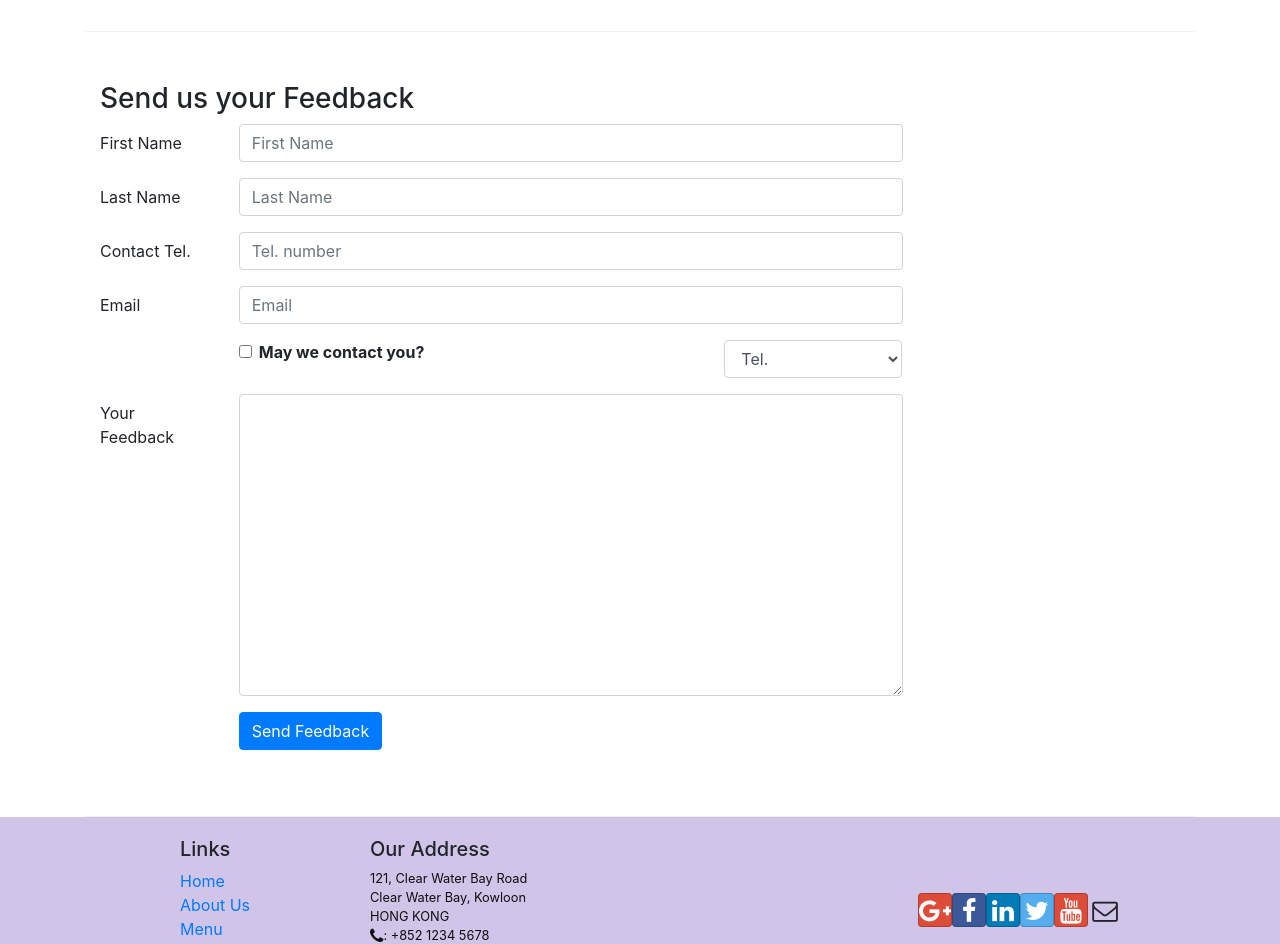
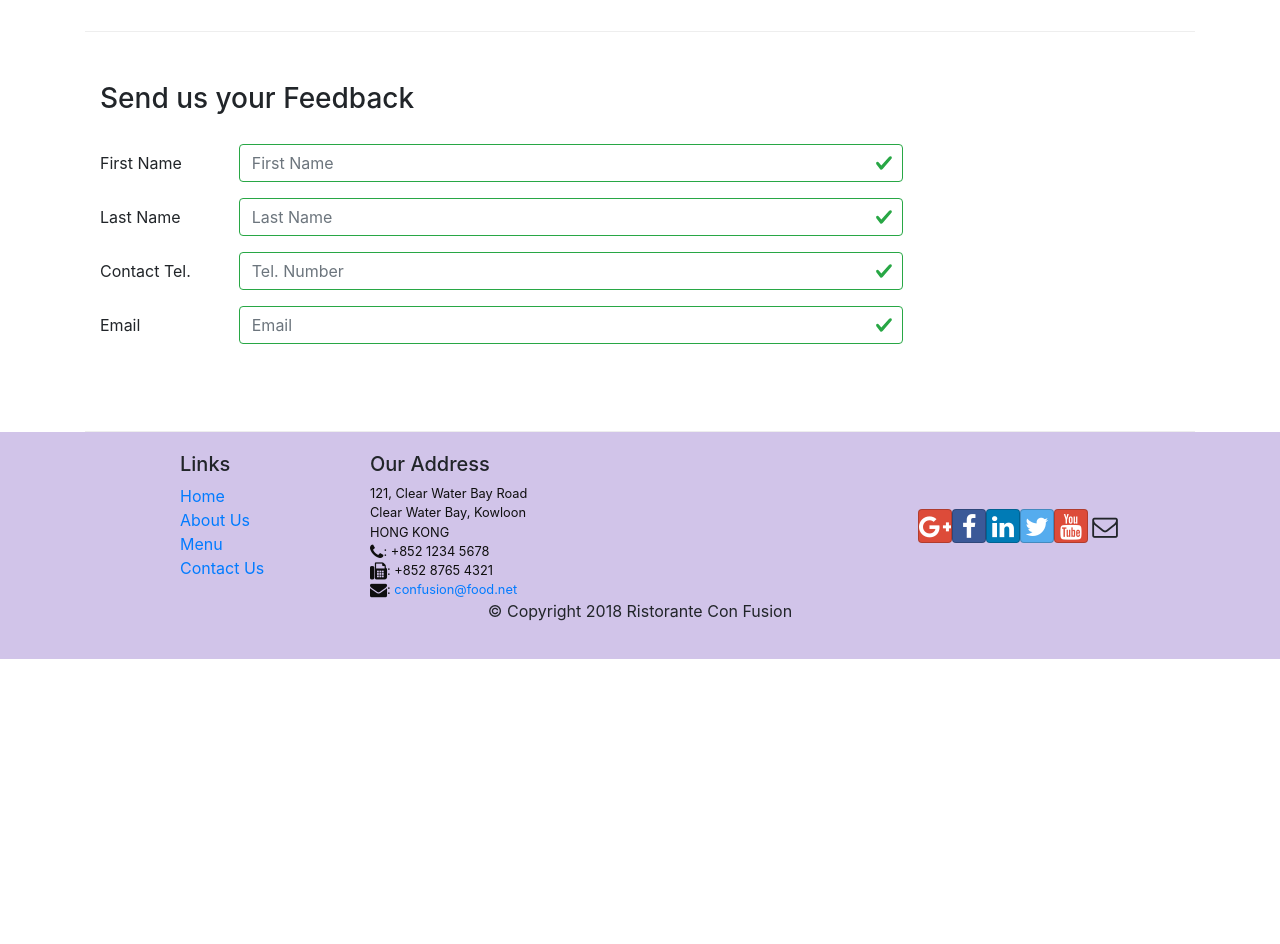
Before and after one commit to hidai25/reactapp1, a React (Create React App) app: page /contactus in a window 1280 px wide. Shown: the part 840-1784 px from the top of the page. After the commit the page ends 1499 px from the top, so only its background shows below. Built offline with nearby package versions, Linux system fonts and the light colour scheme.

Commit message:
contorlled form validatiom

```diff
--- a/src/components/ContactComponent.js
+++ b/src/components/ContactComponent.js
@@ -1,8 +1,6 @@
 import React, { Component } from 'react';
-import {Breadcrumb,BreadcrumbItem, Button, Form, FormGroup, Label, Input, Col} from 'reactstrap';
+import {Breadcrumb,BreadcrumbItem, Button, Form, FormGroup, Label, Input, Col,FormFeedback} from 'reactstrap';
 import {Link} from 'react-router-dom';
-
-
 
 class Contact extends Component {
 
@@ -17,8 +15,15 @@
             email: '',
             agree: false,
             contactType: 'Tel.',
-           message: ''
+            message: '',
+            touched: {
+                firstname: false,
+                lastname: false,
+                telnum: false,
+                email: false
             }
+        };
+
 
 
     this.handleSubmit = this.handleSubmit.bind(this);
@@ -42,10 +47,45 @@
         event.preventDefault();
     }
 
+handleBlur = (field) => (evt) => {
+       this.setState({
+         touched: { ...this.state.touched, [field]: true },
+       });
+   }
+validate(firstname, lastname, telnum, email) {
+
+         const errors = {
+             firstname: '',
+             lastname: '',
+             telnum: '',
+             email: ''
+         };
+
+         if (this.state.touched.firstname && firstname.length < 3)
+             errors.firstname = 'First Name should be >= 3 characters';
+         else if (this.state.touched.firstname && firstname.length > 10)
+             errors.firstname = 'First Name should be <= 10 characters';
+
+         if (this.state.touched.lastname && lastname.length < 3)
+             errors.lastname = 'Last Name should be >= 3 characters';
+         else if (this.state.touched.lastname && lastname.length > 10)
+             errors.lastname = 'Last Name should be <= 10 characters';
+
+         const reg = /^\d+$/;
+         if (this.state.touched.telnum && !reg.test(telnum))
+             errors.telnum = 'Tel. Number should contain only numbers';
+
+         if (this.state.touched.email && email.split('').filter(x => x === '@').length !== 1)
+             errors.email = 'Email should contain a @';
+
+         return errors;
+     }
+
+
 
 
 render() {
-
+const errors = this.validate(this.state.firstname, this.state.lastname, this.state.telnum, this.state.email);
   return (
         <div className="container">
         <div className="container">
@@ -98,7 +138,11 @@
                                   <Input type="text" id="firstname" name="firstname"
                                       placeholder="First Name"
                                       value={this.state.firstname}
+                                      valid={errors.firstname === ''}
+                                      invalid={errors.firstname !== ''}
+                                      onBlur={this.handleBlur('firstname')}
                                       onChange={this.handleInputChange} />
+                                  <FormFeedback>{errors.firstname}</FormFeedback>
                               </Col>
                           </FormGroup>
                           <FormGroup row>
@@ -107,16 +151,24 @@
                                   <Input type="text" id="lastname" name="lastname"
                                       placeholder="Last Name"
                                       value={this.state.lastname}
+                                      valid={errors.lastname === ''}
+                                      invalid={errors.lastname !== ''}
+                                      onBlur={this.handleBlur('lastname')}
                                       onChange={this.handleInputChange} />
+                                  <FormFeedback>{errors.lastname}</FormFeedback>
                               </Col>
                           </FormGroup>
                           <FormGroup row>
                               <Label htmlFor="telnum" md={2}>Contact Tel.</Label>
                               <Col md={10}>
                                   <Input type="tel" id="telnum" name="telnum"
-                                      placeholder="Tel. number"
+                                      placeholder="Tel. Number"
                                       value={this.state.telnum}
+                                      valid={errors.telnum === ''}
+                                      invalid={errors.telnum !== ''}
+                                      onBlur={this.handleBlur('telnum')}
                                       onChange={this.handleInputChange} />
+                                  <FormFeedback>{errors.telnum}</FormFeedback>
                               </Col>
                           </FormGroup>
                           <FormGroup row>
@@ -125,44 +177,11 @@
                                   <Input type="email" id="email" name="email"
                                       placeholder="Email"
                                       value={this.state.email}
+                                      valid={errors.email === ''}
+                                      invalid={errors.email !== ''}
+                                      onBlur={this.handleBlur('email')}
                                       onChange={this.handleInputChange} />
-                              </Col>
-                          </FormGroup>
-                          <FormGroup row>
-                              <Col md={{size: 6, offset: 2}}>
-                                  <FormGroup check>
-                                      <Label check>
-                                          <Input type="checkbox"
-                                              name="agree"
-                                              checked={this.state.agree}
-                                              onChange={this.handleInputChange} /> {' '}
-                                          <strong>May we contact you?</strong>
-                                      </Label>
-                                  </FormGroup>
-                              </Col>
-                              <Col md={{size: 3, offset: 1}}>
-                                  <Input type="select" name="contactType"
-                                          value={this.state.contactType}
-                                          onChange={this.handleInputChange}>
-                                      <option>Tel.</option>
-                                      <option>Email</option>
-                                  </Input>
-                              </Col>
-                          </FormGroup>
-                          <FormGroup row>
-                              <Label htmlFor="message" md={2}>Your Feedback</Label>
-                              <Col md={10}>
-                                  <Input type="textarea" id="message" name="message"
-                                      rows="12"
-                                      value={this.state.message}
-                                      onChange={this.handleInputChange}></Input>
-                              </Col>
-                          </FormGroup>
-                          <FormGroup row>
-                              <Col md={{size: 10, offset: 2}}>
-                                  <Button type="submit" color="primary">
-                                      Send Feedback
-                                  </Button>
+                                  <FormFeedback>{errors.email}</FormFeedback>
                               </Col>
                           </FormGroup>
                                                 </Form>
```
Lines whose indentation alone changed are shown as unchanged.
